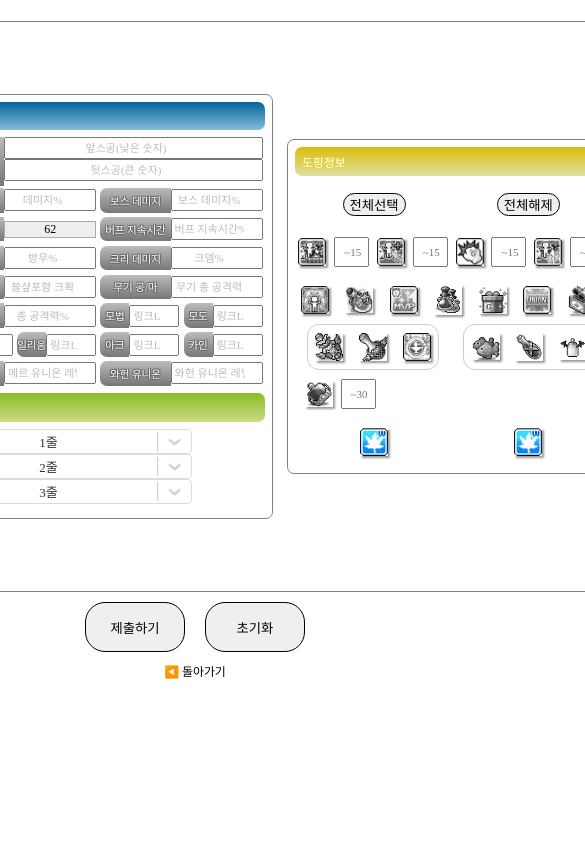
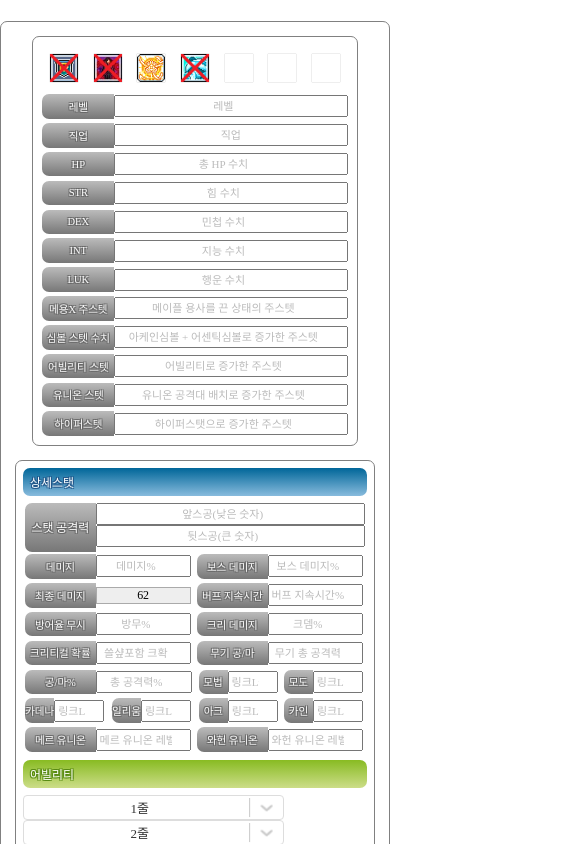
Before and after one commit to gboycdw/Maple-SCAP, a React (Create React App) app in the folder FrontEnd/: page /input in a window 390 px wide. Shown: the top 844 px of the page, 585 px wide, since content can reach past the window. Built offline with nearby package versions, Linux system fonts and the light colour scheme; a web font is replaced by a local one.

Commit message:
[feat] 모바일 환경 고려 반응형 미디어쿼리 입력

```diff
--- a/FrontEnd/src/Pages/InputPage/InputPage.tsx
+++ b/FrontEnd/src/Pages/InputPage/InputPage.tsx
@@ -91,6 +91,7 @@ function InputPage() {
     React.useState(false);
   const [dopingDragonsMeal, setDopingDragonsMeal] = React.useState(false);
 
+  // 스텟 물약
   const [dopingStatPotion, setDopingStatPotion] = React.useState(false);
   const [dopingStatPotionValue, setDopingStatPotionValue] = React.useState(0);
 
@@ -349,6 +350,11 @@ const StyledDiv = styled.div`
   padding: 1rem;
   border: 1px solid gray;
   border-radius: 1rem;
+
+  @media (max-width: 1100px) {
+    display: grid;
+    place-items: center;
+  }
 `;
 
 const EndButton = styled.button`
```
